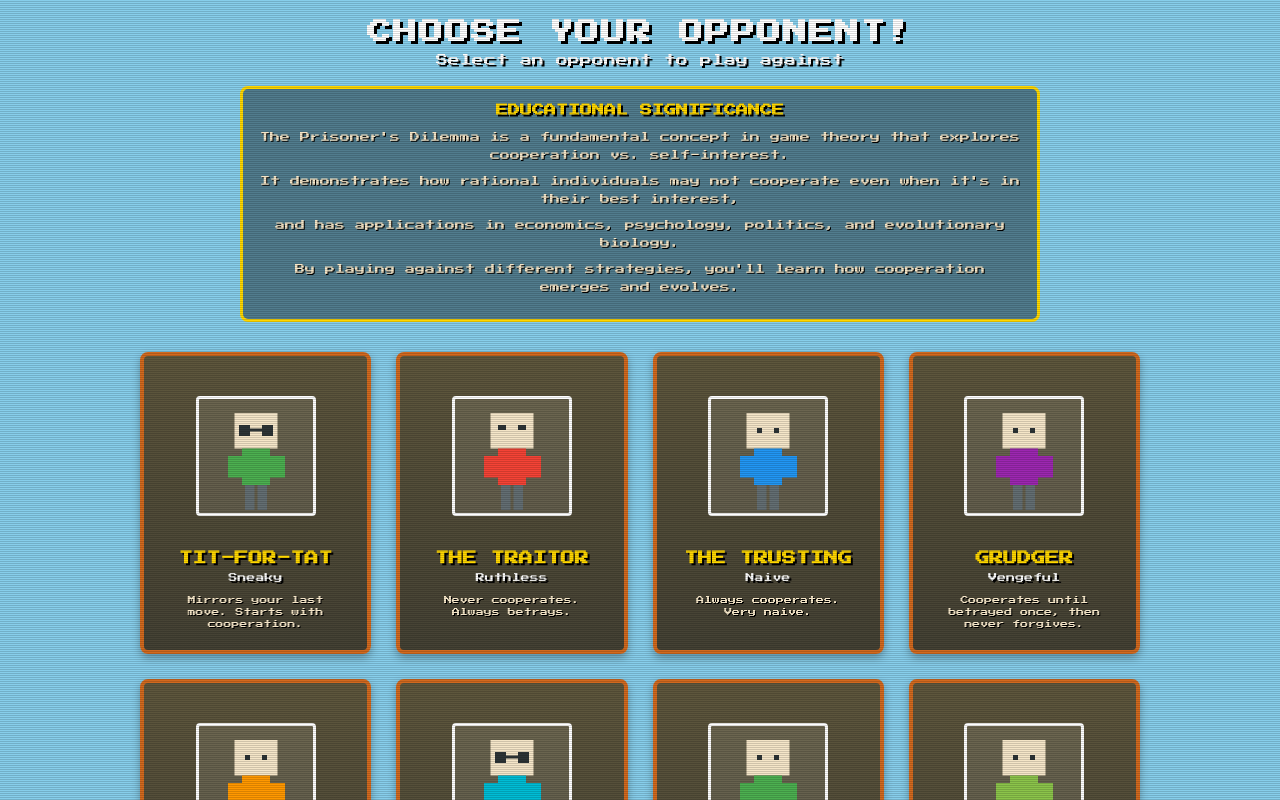
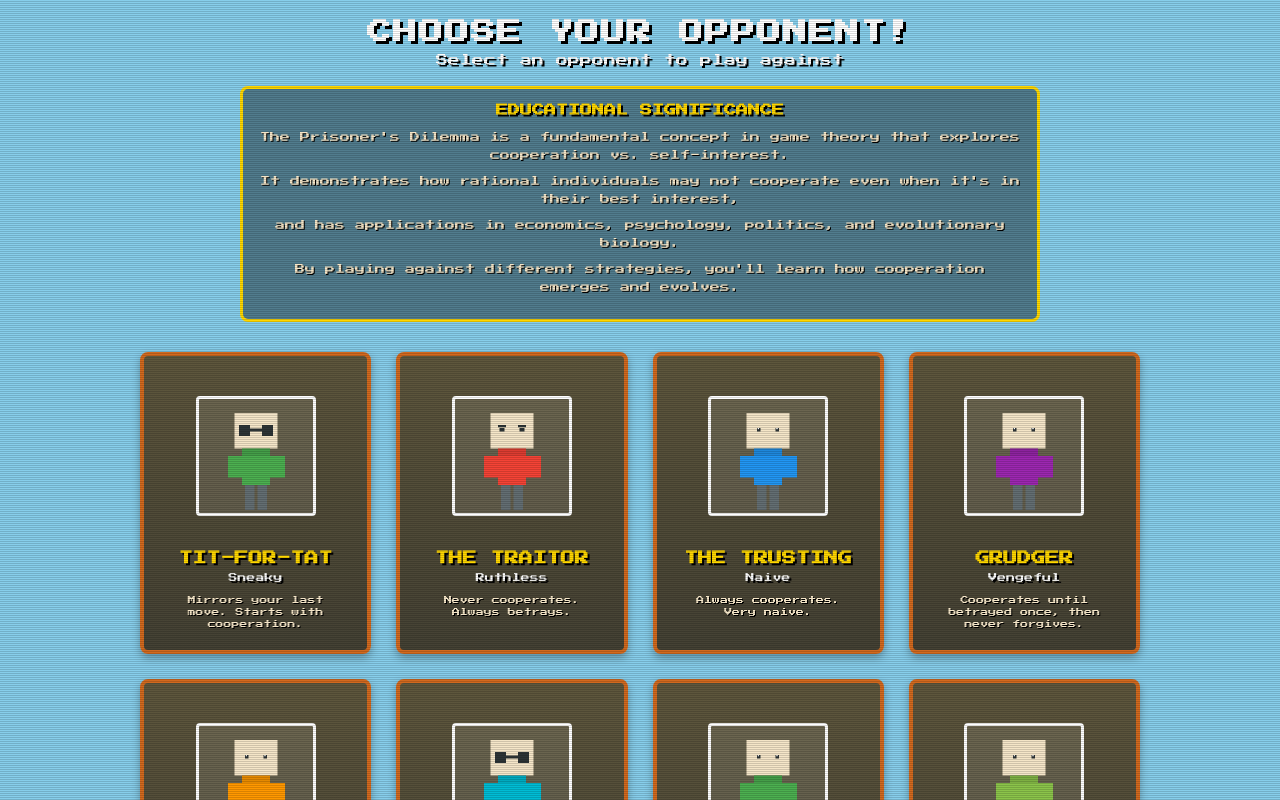
Before and after one commit to bigden25-ai/prisoner-dilemma-game, a plain HTML site: page index.html in a window 1280 px wide. Shown: the top 800 px of the page. Drawn offline with Linux system fonts and the light colour scheme.

Commit message:
Upgrade pixel art to higher resolution for modern retro look
- Increased base resolution from 80x80 to 160x160 pixels
- Smaller, finer pixels for more detailed character sprites
- Added eye shine highlights for normal eyes
- Enhanced glasses frames with more detail
- Improved angry expression with eyebrows
- Added subtle shading for depth
- Maintains retro aesthetic with modern refinement

```diff
--- a/index.html
+++ b/index.html
@@ -615,45 +615,66 @@
 
         let selectedCharacter = null;
 
-        // Draw pixel art characters (scaled for canvas)
+        // Draw pixel art characters (higher resolution for modern retro look)
         function drawCharacter(canvasId, color, style, size = 120) {
             const canvas = document.getElementById(canvasId);
             if (!canvas) return;
             const ctx = canvas.getContext('2d');
             ctx.clearRect(0, 0, size, size);
 
-            const scale = size / 80;
+            // Use 160x160 base resolution for finer pixels
+            const baseSize = 160;
+            const scale = size / baseSize;
 
-            // Head
+            // Head (more refined shape)
             ctx.fillStyle = '#f5e6c8';
-            ctx.fillRect(25 * scale, 10 * scale, 30 * scale, 25 * scale);
+            ctx.fillRect(50 * scale, 20 * scale, 60 * scale, 50 * scale);
 
-            // Eyes
+            // Eyes (smaller, more detailed)
             ctx.fillStyle = '#2d3436';
             if (style === 'angry') {
-                ctx.fillRect(30 * scale, 18 * scale, 6 * scale, 4 * scale);
-                ctx.fillRect(44 * scale, 18 * scale, 6 * scale, 4 * scale);
+                // Angry eyebrows
+                ctx.fillRect(60 * scale, 36 * scale, 12 * scale, 3 * scale);
+                ctx.fillRect(88 * scale, 36 * scale, 12 * scale, 3 * scale);
+                // Angry eyes
+                ctx.fillRect(62 * scale, 40 * scale, 8 * scale, 6 * scale);
+                ctx.fillRect(90 * scale, 40 * scale, 8 * scale, 6 * scale);
             } else if (style === 'glasses') {
-                ctx.fillRect(28 * scale, 18 * scale, 8 * scale, 8 * scale);
-                ctx.fillRect(44 * scale, 18 * scale, 8 * scale, 8 * scale);
-                ctx.fillRect(36 * scale, 21 * scale, 8 * scale, 2 * scale);
+                // Glasses frames
+                ctx.fillRect(56 * scale, 36 * scale, 16 * scale, 16 * scale);
+                ctx.fillRect(88 * scale, 36 * scale, 16 * scale, 16 * scale);
+                // Bridge
+                ctx.fillRect(72 * scale, 42 * scale, 16 * scale, 4 * scale);
+                // Eyes behind glasses
+                ctx.fillRect(60 * scale, 40 * scale, 8 * scale, 8 * scale);
+                ctx.fillRect(92 * scale, 40 * scale, 8 * scale, 8 * scale);
             } else {
-                ctx.fillRect(32 * scale, 20 * scale, 4 * scale, 4 * scale);
-                ctx.fillRect(44 * scale, 20 * scale, 4 * scale, 4 * scale);
+                // Normal eyes
+                ctx.fillRect(64 * scale, 40 * scale, 6 * scale, 6 * scale);
+                ctx.fillRect(90 * scale, 40 * scale, 6 * scale, 6 * scale);
+                // Eye shine
+                ctx.fillStyle = '#ffffff';
+                ctx.fillRect(65 * scale, 41 * scale, 2 * scale, 2 * scale);
+                ctx.fillRect(91 * scale, 41 * scale, 2 * scale, 2 * scale);
+                ctx.fillStyle = '#2d3436';
             }
 
-            // Body
+            // Body (more detailed)
             ctx.fillStyle = color;
-            ctx.fillRect(30 * scale, 35 * scale, 20 * scale, 25 * scale);
+            ctx.fillRect(60 * scale, 70 * scale, 40 * scale, 50 * scale);
 
-            // Arms
-            ctx.fillRect(20 * scale, 40 * scale, 10 * scale, 15 * scale);
-            ctx.fillRect(50 * scale, 40 * scale, 10 * scale, 15 * scale);
+            // Arms (more refined)
+            ctx.fillRect(40 * scale, 80 * scale, 20 * scale, 30 * scale);
+            ctx.fillRect(100 * scale, 80 * scale, 20 * scale, 30 * scale);
 
-            // Legs
+            // Legs (more detailed)
             ctx.fillStyle = '#636e72';
-            ctx.fillRect(32 * scale, 60 * scale, 7 * scale, 18 * scale);
-            ctx.fillRect(41 * scale, 60 * scale, 7 * scale, 18 * scale);
+            ctx.fillRect(64 * scale, 120 * scale, 14 * scale, 36 * scale);
+            ctx.fillRect(82 * scale, 120 * scale, 14 * scale, 36 * scale);
+
+            // Add some shading/details for depth
+            ctx.fillStyle = 'rgba(0, 0, 0, 0.1)';
+            ctx.fillRect(60 * scale, 70 * scale, 40 * scale, 10 * scale); // Body shadow
         }
 
         // Initialize all character icons
```
Also changed, not shown: prisoner-dilemma-game.html (+41 -20 lines).
